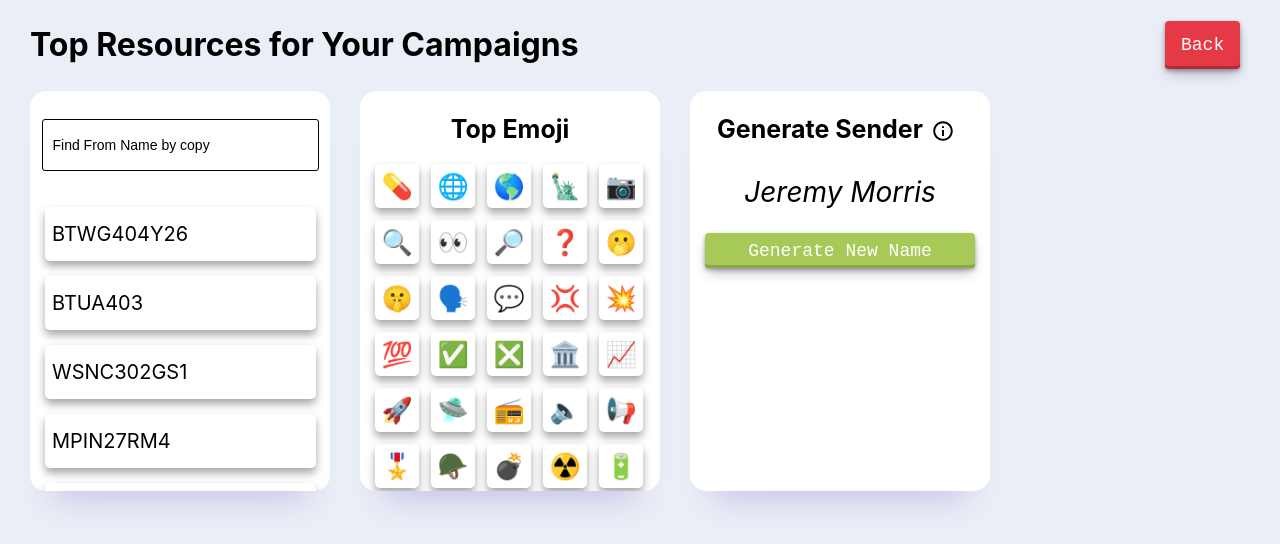
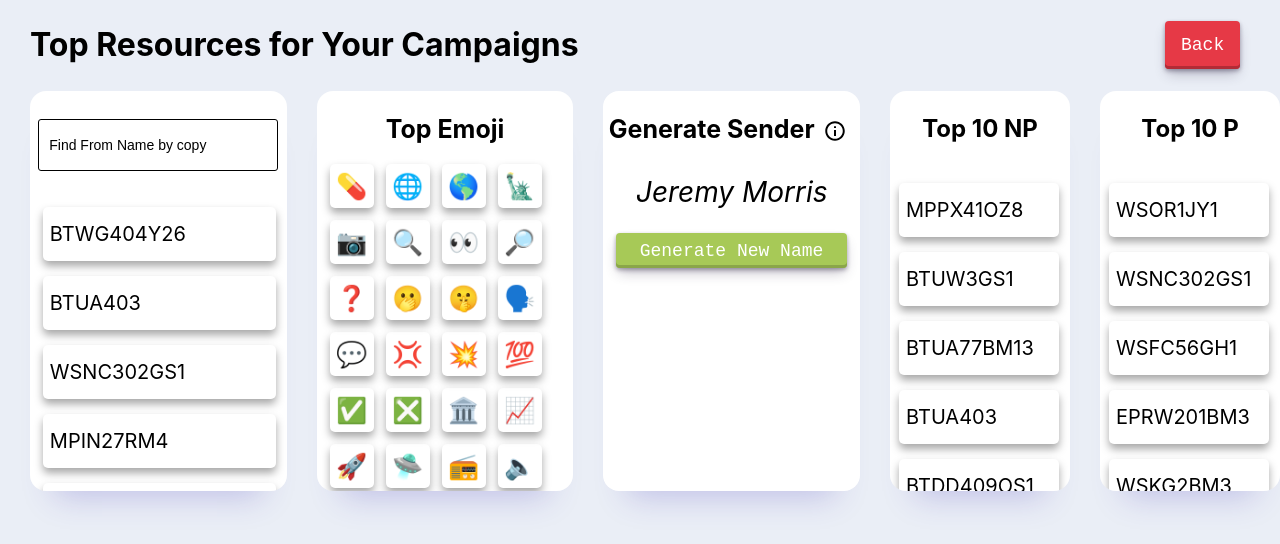
Before and after one commit to INRGI/CopyMaker, a React (Vite) app: page /top in a window 1280 px wide. Shown: the top 544 px of the page. Built offline with nearby package versions, Linux system fonts and the light colour scheme.

Commit message:
Top copies component add last stats by data studio

```diff
--- a/src/components/TopCopies/TopCopies.jsx
+++ b/src/components/TopCopies/TopCopies.jsx
@@ -1,7 +1,34 @@
-import { Container, Title } from "./TopCopies.styled";
+import { Container, Item, List, Title } from "./TopCopies.styled";
+import { Bounce, toast } from "react-toastify";
+import "react-toastify/dist/ReactToastify.css";
+
+const notPriority = [
+  "MPPX41OZ8",
+  "BTUW3GS1",
+  "BTUA77BM13",
+  "BTUA403",
+  "BTDD409OS1",
+  "BTDD407OS1",
+  "BTWG67BN10",
+  "BTUA75",
+  "MPIN27RM4",
+  "BTWG404Y26",
+];
+
+const priority = [
+  "WSOR1JY1",
+  "WSNC302GS1",
+  "WSFC56GH1",
+  "EPRW201BM3",
+  "WSKG2BM3",
+  "EPGT10",
+  "HBTR1",
+  "IAL6",
+  "EPRL1",
+  "WSOR1RM1",
+];
 
 const TopCopies = () => {
-
   const handleCopy = () => {
     toast.success("Copie name copied", {
       position: "top-right",
@@ -17,13 +44,44 @@ const TopCopies = () => {
   };
 
   return (
+    <>
       <Container>
-        <Title>
-          Top Copies
-          <InfoButton text="" />
-        </Title>
-
+        <Title>Top 10 NP</Title>
+        <List>
+          {notPriority.map((item, index) => {
+            return (
+              <Item
+                onClick={() => {
+                  navigator.clipboard.writeText(item);
+                  handleCopy();
+                }}
+                key={index}
+              >
+                {item}
+              </Item>
+            );
+          })}
+        </List>
       </Container>
+      <Container>
+        <Title>Top 10 P</Title>
+        <List>
+          {priority.map((item, index) => {
+            return (
+              <Item
+                onClick={() => {
+                  navigator.clipboard.writeText(item);
+                  handleCopy();
+                }}
+                key={index}
+              >
+                {item}
+              </Item>
+            );
+          })}
+        </List>
+      </Container>
+    </>
   );
 };
 
--- a/src/components/TopCopies/TopCopies.styled.jsx
+++ b/src/components/TopCopies/TopCopies.styled.jsx
@@ -7,7 +7,7 @@ export const Container = styled.div`
   align-items: center;
   height: 380px;
   width: 100%;
-  max-width: 300px;
+  max-width: 180px;
   border-radius: 16px;
   box-shadow: 0 30px 30px -25px rgba(65, 51, 183, 0.25);
   background-color: #fff;
@@ -16,7 +16,31 @@ export const Container = styled.div`
   padding-top: 20px;
 `;
 export const Title = styled.p`
-    font-size: 25px;
+    font-size: 24px;
     font-weight: bold;
     margin: 0;
 `;
+
+export const List = styled.ul`
+  list-style: none;
+    display: flex;
+    flex-direction: column;
+    gap: 15px;
+    width: 90%;
+    padding: 0;
+`;
+
+export const Item = styled.li`
+    display: flex;
+    justify-content: space-between;
+    font-size: 20px;
+    align-items: center;
+    border: 0px solid;
+    box-shadow: rgba(0, 0, 0, 0.35) 0px 5px 9px;
+    padding: 7px;
+    border-radius: 5px;
+    max-width: 800px;
+    width: 90%;
+    height: 40px;
+    cursor: pointer;
+`;
--- a/src/pages/TopPage/TopPage.jsx
+++ b/src/pages/TopPage/TopPage.jsx
@@ -5,6 +5,7 @@ import { useRef } from "react";
 import { Helmet } from "react-helmet";
 import TopEmojie from "../../components/TopEmojie/TopEmojie";
 import TopNames from "../../components/TopNames/TopNames";
+import TopCopies from "../../components/TopCopies/TopCopies";
 
 const TopPage = () => {
     const location = useLocation();
@@ -31,6 +32,7 @@ const TopPage = () => {
 
             <TopEmojie />
             <TopNames />
+            <TopCopies />
             </BlockContainer>
         </>
     )
```
Lines whose indentation alone changed are shown as unchanged.
